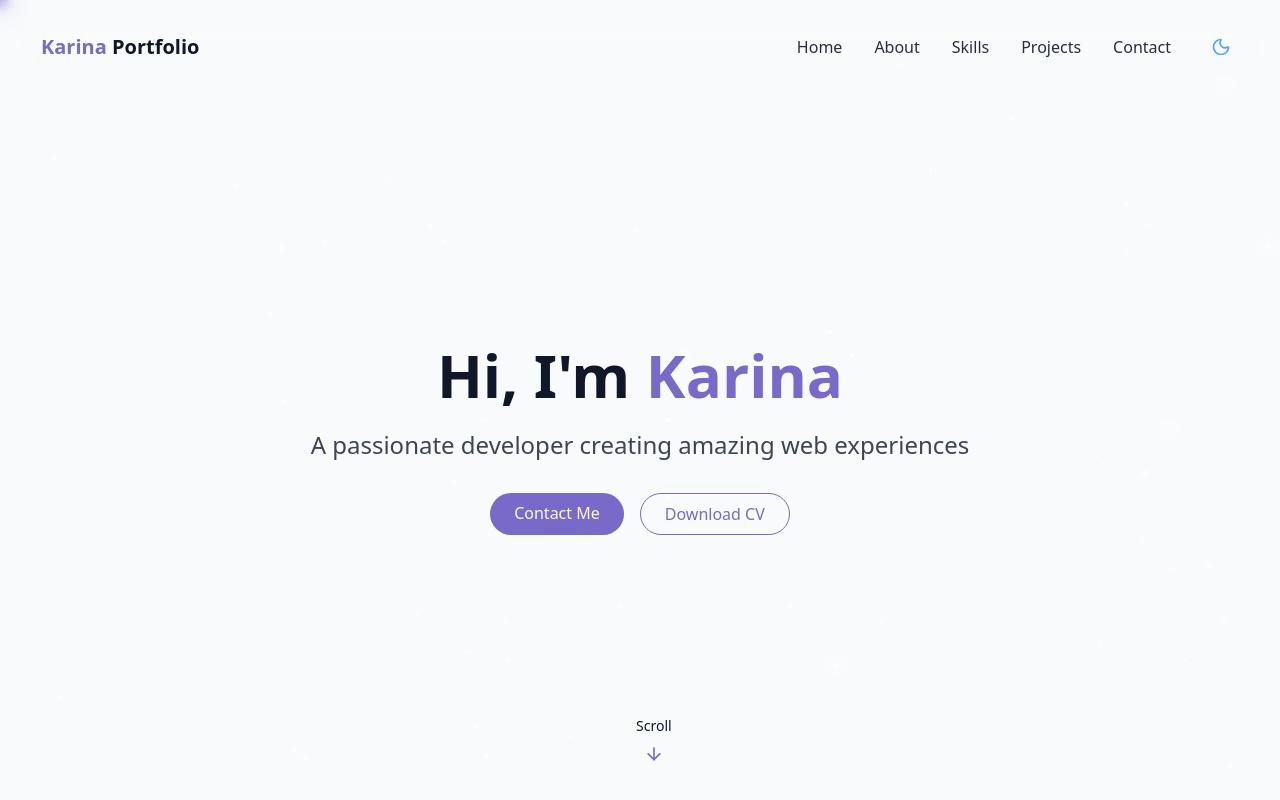
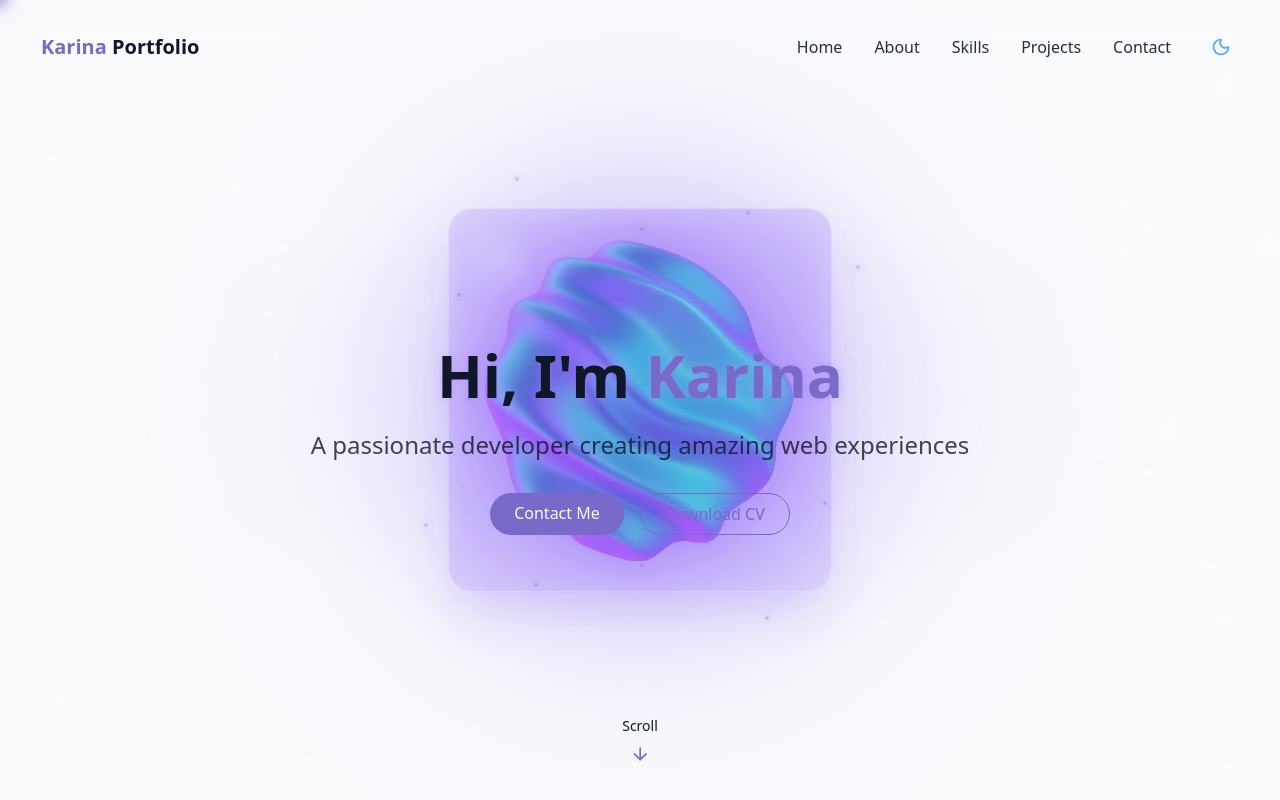
Before and after one commit to KarinaKKarinaK/new-portfolio, a React (Vite) app: page / in a window 1280 px wide. Shown: the top 800 px of the page. Built offline with nearby package versions, Linux system fonts and the light colour scheme.

Commit message:
Added hero section background animation

```diff
--- a/src/components/HeroSection.jsx
+++ b/src/components/HeroSection.jsx
@@ -1,14 +1,20 @@
 import {ArrowDown} from "lucide-react";
+import { Interactive3DShape } from "./Interactive3DShape";
 
 
 export const HeroSection = () => {
   return (
     <section
       id="hero"
-      className="min-h-screen flex items-center justify-center relative pt-24 md:pt-20"
+      className="min-h-screen flex items-center justify-center relative pt-24 md:pt-20 overflow-hidden"
     >
-      <div className="container mx-auto px-4 sm:px-6 text-center">
-        <h1 className="text-3xl sm:text-4xl md:text-6xl font-bold mb-6">
+      {/* Interactive 3D Shape Background */}
+      <div className="absolute inset-0 z-0">
+        <Interactive3DShape />
+      </div>
+
+      <div className="container mx-auto px-4 sm:px-6 text-center relative z-10">
+        <h1 className="text-3xl sm:text-4xl md:text-6xl font-bold mb-6 text-glow">
           Hi, I'm <span className="text-primary">Karina</span>
         </h1>
         <p className="text-lg sm:text-xl md:text-2xl text-foreground/80 mb-8 max-w-2xl mx-auto">
@@ -24,7 +30,7 @@ export const HeroSection = () => {
         </div>
       </div>
 
-      <div className="absolute bottom-8 left-1/2 transform -translate-x-1 flex flex-col items-center animate-bounce">
+      <div className="absolute bottom-8 left-1/2 transform -translate-x-1/2 flex flex-col items-center animate-bounce z-10">
         <span className="text-sm text-muted-foreground mb-2">Scroll</span>
         <ArrowDown className="h-5 w-5 text-primary" />
       </div>
--- /dev/null
+++ b/src/components/Interactive3DShape.jsx
@@ -0,0 +1,198 @@
+import { useEffect, useRef, useState } from 'react';
+
+export const Interactive3DShape = () => {
+  const shapeRef = useRef(null);
+  const [mousePosition, setMousePosition] = useState({ x: 0, y: 0 });
+  const [isHovered, setIsHovered] = useState(false);
+  const [windowSize, setWindowSize] = useState({ width: 0, height: 0 });
+
+  useEffect(() => {
+    // Set initial window size
+    setWindowSize({ width: window.innerWidth, height: window.innerHeight });
+
+    const handleMouseMove = (e) => {
+      const { clientX, clientY } = e;
+      const { innerWidth, innerHeight } = window;
+
+      // Convert mouse position to normalized coordinates (-1 to 1)
+      const x = (clientX / innerWidth) * 2 - 1;
+      const y = (clientY / innerHeight) * 2 - 1;
+
+      setMousePosition({ x, y });
+    };
+
+    const handleResize = () => {
+      setWindowSize({ width: window.innerWidth, height: window.innerHeight });
+    };
+
+    window.addEventListener('mousemove', handleMouseMove);
+    window.addEventListener('resize', handleResize);
+
+    return () => {
+      window.removeEventListener('mousemove', handleMouseMove);
+      window.removeEventListener('resize', handleResize);
+    };
+  }, []);
+
+  // Calculate rotation and translation based on mouse position
+  const rotateX = mousePosition.y * -10; // Inverted for natural feel
+  const rotateY = mousePosition.x * 10;
+  const translateZ = isHovered ? 30 : 0;
+  const scale = isHovered ? 1.05 : 1;
+
+  // Responsive sizing
+  const shapeSize = windowSize.width < 768 ? 'w-64 h-64' : windowSize.width < 1024 ? 'w-80 h-80' : 'w-96 h-96';
+
+  return (
+    <div className="absolute inset-0 flex items-center justify-center pointer-events-none overflow-hidden">
+      {/* Main 3D Shape Container */}
+      <div
+        ref={shapeRef}
+        className="relative transition-all duration-500 ease-out pointer-events-auto cursor-pointer"
+        style={{
+          transform: `
+            perspective(1200px)
+            rotateX(${rotateX}deg)
+            rotateY(${rotateY}deg)
+            translateZ(${translateZ}px)
+            scale(${scale})
+          `,
+          transformStyle: 'preserve-3d',
+        }}
+        onMouseEnter={() => setIsHovered(true)}
+        onMouseLeave={() => setIsHovered(false)}
+      >
+        {/* Primary Shape with Enhanced Glassmorphism */}
+        <div className={`relative ${shapeSize}`}>
+          {/* Outer glow ring */}
+          <div
+            className="absolute inset-0 rounded-full opacity-30 blur-3xl transition-all duration-700"
+            style={{
+              background: 'radial-gradient(circle, rgba(139, 92, 246, 0.8), rgba(167, 139, 250, 0.4), transparent)',
+              transform: 'translateZ(-30px) scale(1.2)',
+              animation: 'pulse-subtle 3s ease-in-out infinite',
+            }}
+          />
+
+          {/* Main shape container with glassmorphism */}
+          <div
+            className={`relative w-full h-full rounded-3xl backdrop-blur-lg border transition-all duration-500 overflow-hidden ${
+              isHovered ? 'border-white/30' : 'border-white/10'
+            }`}
+            style={{
+              background: isHovered
+                ? 'rgba(139, 92, 246, 0.15)'
+                : 'rgba(139, 92, 246, 0.08)',
+              boxShadow: isHovered
+                ? '0 35px 60px -12px rgba(139, 92, 246, 0.4), inset 0 1px 0 rgba(255, 255, 255, 0.2)'
+                : '0 25px 50px -12px rgba(139, 92, 246, 0.25), inset 0 1px 0 rgba(255, 255, 255, 0.1)',
+            }}
+          >
+            {/* Shape image with enhanced effects */}
+            <img
+              src="/shapes/shape1.png"
+              alt="Interactive 3D Shape"
+              className={`w-full h-full object-contain transition-all duration-700 ${
+                isHovered ? 'opacity-90 scale-105' : 'opacity-70'
+              }`}
+              style={{
+                filter: isHovered
+                  ? 'drop-shadow(0 0 30px rgba(139, 92, 246, 0.6)) brightness(1.1)'
+                  : 'drop-shadow(0 0 20px rgba(139, 92, 246, 0.4))',
+                transform: `translateZ(15px)`,
+              }}
+            />
+
+            {/* Animated overlay gradient */}
+            <div
+              className={`absolute inset-0 opacity-40 mix-blend-overlay transition-opacity duration-500 ${
+                isHovered ? 'opacity-60' : 'opacity-30'
+              }`}
+              style={{
+                background: 'linear-gradient(45deg, rgba(139, 92, 246, 0.4), rgba(167, 139, 250, 0.3), rgba(139, 92, 246, 0.4))',
+                backgroundSize: '200% 200%',
+                animation: 'gradient-shift 4s ease-in-out infinite',
+              }}
+            />
+
+            {/* Inner light reflection */}
+            <div
+              className="absolute top-4 left-4 w-16 h-16 rounded-full opacity-20 transition-all duration-500"
+              style={{
+                background: 'radial-gradient(circle, rgba(255, 255, 255, 0.8), transparent)',
+                transform: `translateZ(20px) ${isHovered ? 'scale(1.2)' : 'scale(1)'}`,
+                filter: 'blur(8px)',
+              }}
+            />
+          </div>
+
+          {/* Floating particles around the shape */}
+          {[...Array(12)].map((_, i) => {
+            const angle = (i / 12) * Math.PI * 2;
+            const radius = 45 + (i % 3) * 10;
+            const x = 50 + Math.cos(angle) * radius;
+            const y = 50 + Math.sin(angle) * radius;
+
+            return (
+              <div
+                key={i}
+                className="absolute w-1 h-1 bg-primary/60 rounded-full animate-float transition-all duration-500"
+                style={{
+                  top: `${y}%`,
+                  left: `${x}%`,
+                  animationDelay: `${i * 0.3}s`,
+                  animationDuration: `${4 + (i % 3)}s`,
+                  transform: `translateZ(${25 + i * 3}px) ${isHovered ? 'scale(1.5)' : 'scale(1)'}`,
+                  boxShadow: '0 0 8px rgba(139, 92, 246, 0.8)',
+                  opacity: isHovered ? 0.8 : 0.5,
+                }}
+              />
+            );
+          })}
+        </div>
+
+        {/* Secondary reflection/shadow layers */}
+        <div
+          className={`absolute inset-0 ${shapeSize} rounded-3xl opacity-15 transition-all duration-700`}
+          style={{
+            background: 'linear-gradient(135deg, rgba(139, 92, 246, 0.2), rgba(167, 139, 250, 0.1), transparent)',
+            transform: 'translateZ(-15px) translateY(8px) rotateX(5deg)',
+            filter: 'blur(10px)',
+          }}
+        />
+
+        <div
+          className={`absolute inset-0 ${shapeSize} rounded-3xl opacity-10 transition-all duration-700`}
+          style={{
+            background: 'linear-gradient(225deg, rgba(139, 92, 246, 0.15), transparent)',
+            transform: 'translateZ(-25px) translateY(15px) rotateX(8deg)',
+            filter: 'blur(15px)',
+          }}
+        />
+      </div>
+
+      {/* Interactive light rays that follow mouse */}
+      <div
+        className="absolute inset-0 pointer-events-none transition-opacity duration-700"
+        style={{
+          background: `
+            radial-gradient(
+              ellipse 800px 400px at ${(mousePosition.x + 1) * 50}% ${(mousePosition.y + 1) * 50}%,
+              rgba(139, 92, 246, ${isHovered ? 0.15 : 0.08}) 0%,
+              rgba(167, 139, 250, ${isHovered ? 0.08 : 0.04}) 30%,
+              transparent 60%
+            )
+          `,
+        }}
+      />
+
+      {/* Ambient background enhancement */}
+      <div
+        className="absolute inset-0 pointer-events-none"
+        style={{
+          background: 'radial-gradient(circle at center, rgba(139, 92, 246, 0.03), transparent 70%)',
+        }}
+      />
+    </div>
+  );
+};
--- a/src/index.css
+++ b/src/index.css
@@ -19,6 +19,7 @@
   --animate-fade-in-delay-4: fade-in 0.7s ease-out 0.8s forwards;
   --animate-meteor: meteor 5s linear infinite;
   --animate-cursor-glow: cursor-glow 2s ease-in-out infinite;
+  --animate-gradient-shift: gradient-shift 4s ease-in-out infinite;
 
   @keyframes float {
     0%,
@@ -67,6 +68,14 @@
     100% {
       transform: rotate(215deg) translateX(-500px);
       opacity: 0;
+    }
+  }
+  @keyframes gradient-shift {
+    0%, 100% {
+      background-position: 0% 50%;
+    }
+    50% {
+      background-position: 100% 50%;
     }
   }
 }
```
Also changed, not shown: public/shapes/shape1.png (added).
